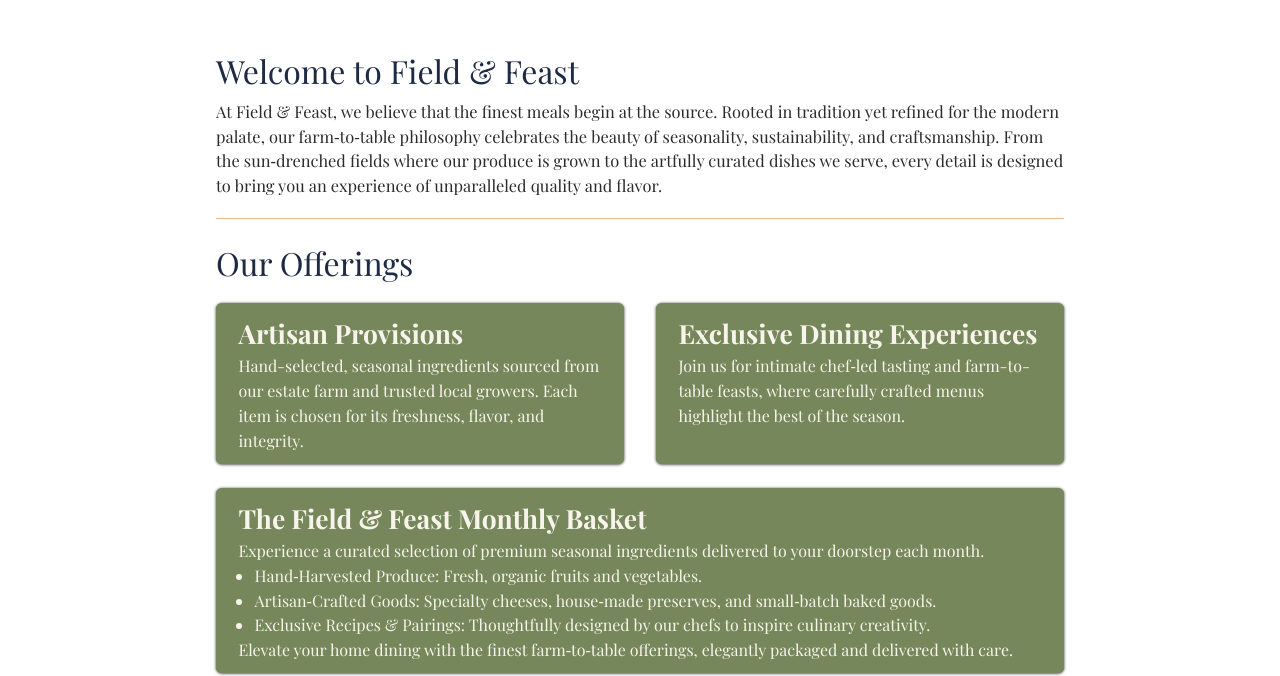
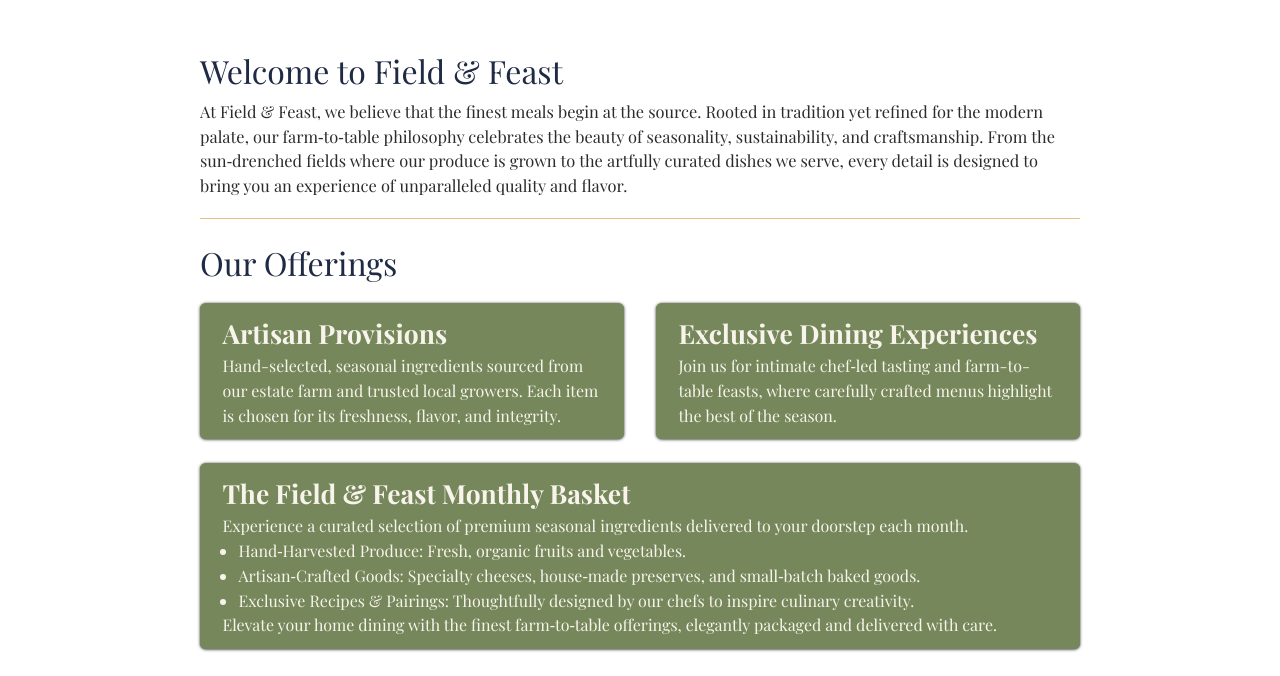
Before and after one commit to jltucke9/fieldandfeast, a plain HTML site: page index.html in a window 1280 px wide. Shown: the part 697-1373 px from the top of the page. Drawn offline with nearby package versions, Linux system fonts and the light colour scheme; a web font is replaced by a local one.

Commit message:
Update styles.css

```diff
--- a/styles.css
+++ b/styles.css
@@ -433,7 +433,7 @@ address, #tel {
 /* MEDIA QUERY (xl) */
 @media all and (min-width: 1200px) {
     header, footer {
-        max-width: 1500px;
+        max-width: 1650px;
         margin: 0 auto;
     }
 
@@ -447,7 +447,7 @@ address, #tel {
     }
 
     .welcome {
-        padding: 3rem 11rem 0 11rem;
+        padding: 3rem 10rem 0 10rem;
     }
 
     .welcome p {
@@ -455,7 +455,7 @@ address, #tel {
     }
 
     .offerings, .gallery {
-        padding: 0 11rem;
+        padding: 0 10rem;
     }
 
     .offerings h3 {
```
